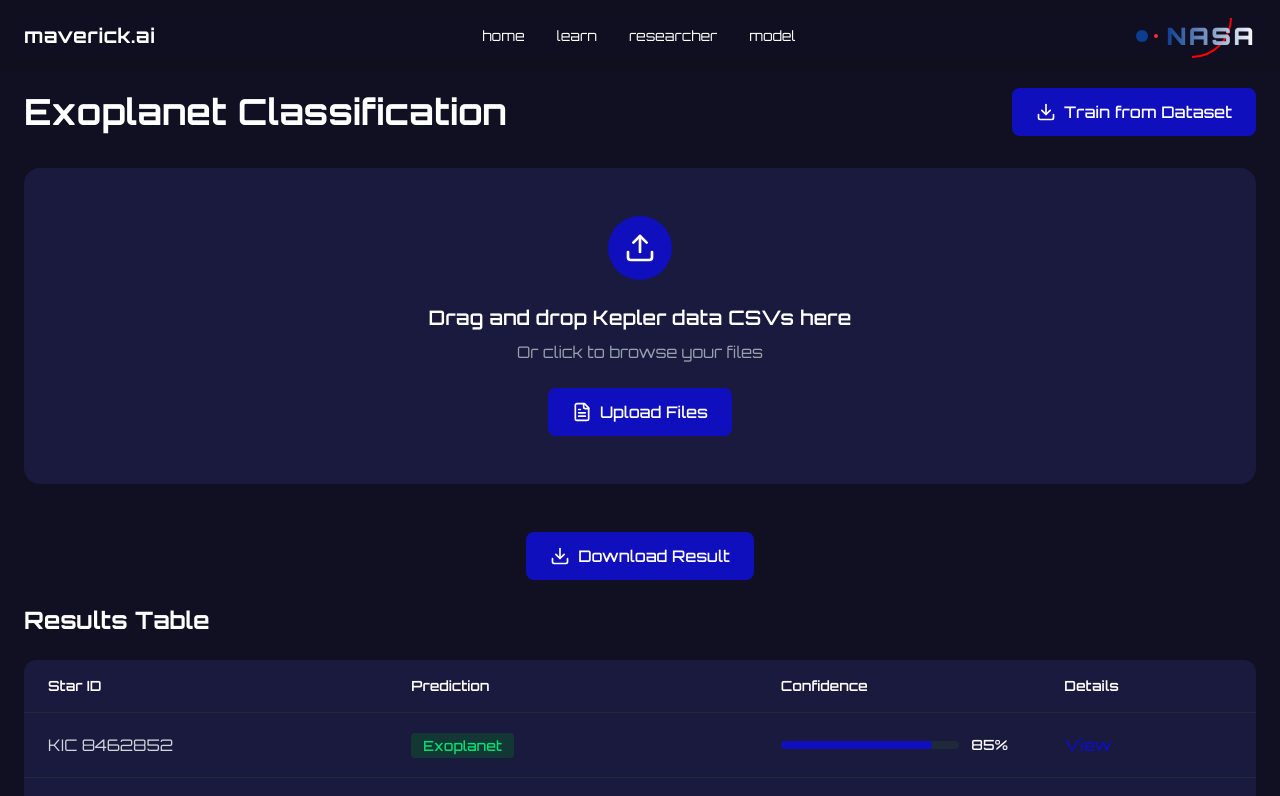
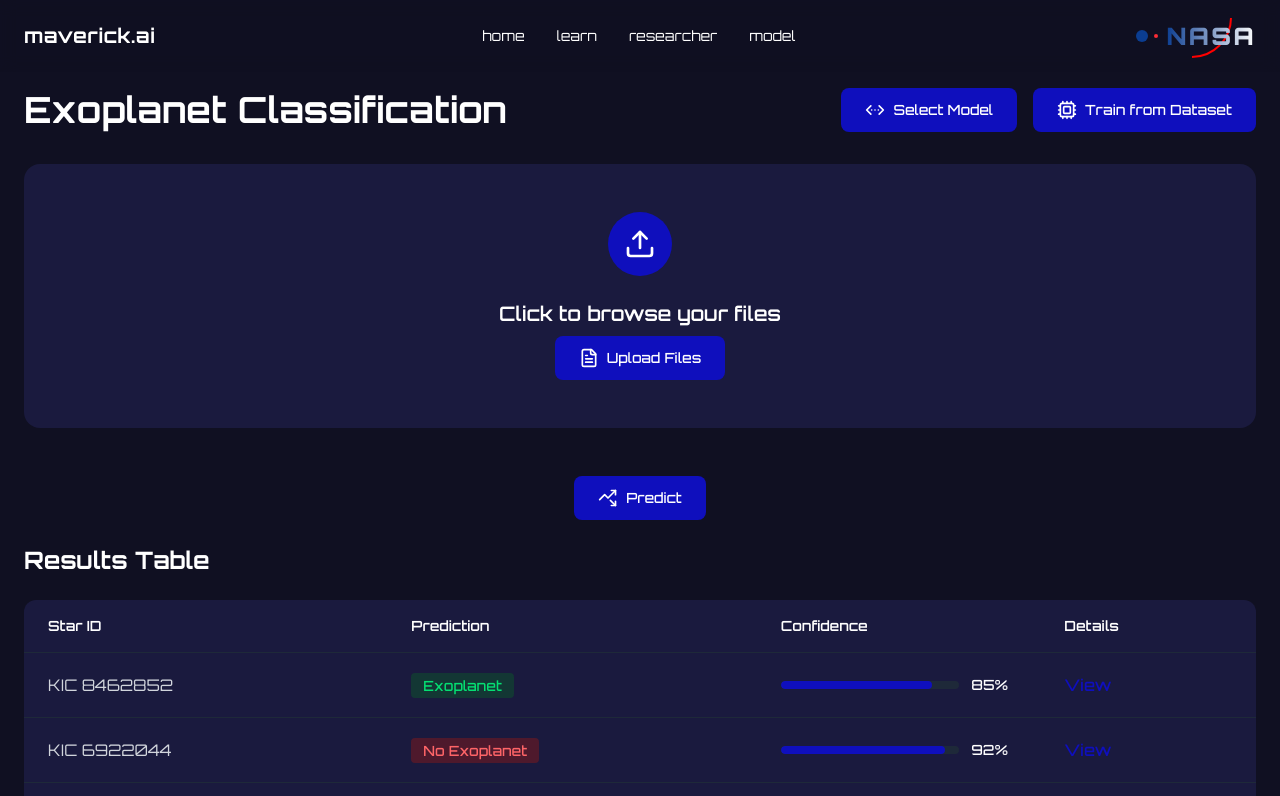
Before and after one commit to Ekow-Davis/NASA-model-frontend, a React (Vite) app in the folder mavericks/: page /researcher in a window 1280 px wide. Shown: the top 796 px of the page. Built offline with nearby package versions, Linux system fonts and the light colour scheme.

Commit message:
Buttons and routing

```diff
--- a/mavericks/src/pages/ResearcherPage.tsx
+++ b/mavericks/src/pages/ResearcherPage.tsx
@@ -1,6 +1,7 @@
 import React, { useState } from 'react';
-import { Upload, Download, FileText, CheckCircle } from 'lucide-react';
-import { Link } from 'react-router-dom';
+import { Upload, Download, FileText, CheckCircle, TrendingUpDown, ChevronsLeftRightEllipsis, Cpu } from 'lucide-react';
+import { Link, useNavigate } from 'react-router-dom';
+import ModelModal from '../components/ModelModal';
 
 interface UploadedFile {
   name: string;
@@ -37,6 +38,19 @@ const ProgressBar: React.FC<ProgressBarProps> = ({ percentage, color = '#0F0FBD'
 
 const ResearcherPage: React.FC = () => {
   const [uploadedFile, setUploadedFile] = useState<UploadedFile | null>(null);
+  const [isModalOpen, setIsModalOpen] = useState(false);
+  const [isLoading, setIsLoading] = useState(false);
+  const navigate = useNavigate();
+
+  const handleSelectModel = async (modelId: string) => {
+    console.log("Selected model:", modelId);
+    setIsLoading(true);
+    // Simulate model training delay
+    setTimeout(() => {
+      setIsLoading(false);
+      alert(`Model ${modelId} training initiated!`);
+    }, 2000);
+  }
   // const [filesProcessed] = useState<number>(12);
   // const [exoplanetsDetected] = useState<number>(5);
 
@@ -62,6 +76,23 @@ const ResearcherPage: React.FC = () => {
     console.log('Downloading results...');
   };
 
+  const handleTrainModel = () => {
+    console.log('Training model...');
+
+    if (!uploadedFile) {
+      alert('Please upload a dataset before training a model.');
+      return;
+    }
+    setIsLoading(true);
+
+    setTimeout(() => {
+      setIsLoading(false);
+      alert('Model training initiated!');
+      navigate('/model');
+    }, 2000);
+  }
+
+
   return (
     <div className="min-h-screen text-white pt-10" style={{ backgroundColor: '#101022' }}>
       {/* Header */}
@@ -72,14 +103,31 @@ const ResearcherPage: React.FC = () => {
         {/* Title and Download Button */}
         <div className="flex items-center justify-between mb-8">
           <h1 className="text-4xl font-bold">Exoplanet Classification</h1>
-          <button
-            // onClick={handleDownload}
-            className="flex items-center gap-2 px-6 py-3 rounded-lg font-medium transition-all hover:opacity-90"
-            style={{ backgroundColor: '#0F0FBD' }}
-          >
-            <Download size={20} />
-            Train from Dataset
-          </button>
+            <ModelModal
+              isOpen={isModalOpen}
+              onClose={() => setIsModalOpen(false)}
+              onSelectModel={handleSelectModel}
+              isLoading={isLoading}
+            />
+            <div className='flex gap-4'>
+              <button
+                onClick={() => setIsModalOpen(true)}
+                className="flex items-center gap-2 px-6 py-3 rounded-lg font-medium text-sm transition-all hover:opacity-90"
+                style={{ backgroundColor: '#0F0FBD' }}
+              >
+                <ChevronsLeftRightEllipsis size={20} />
+                Select Model
+              </button>
+              <button
+                onClick={handleTrainModel}
+                className="flex items-center gap-2 px-6 py-3 rounded-lg font-medium text-sm transition-all hover:opacity-90"
+                style={{ backgroundColor: '#0F0FBD' }}
+              >
+                <Cpu size={20} />
+                Train from Dataset
+              </button>
+            </div>
+
         </div>
 
         {/* Upload Section */}
@@ -88,11 +136,11 @@ const ResearcherPage: React.FC = () => {
             <div className="w-16 h-16 rounded-full flex items-center justify-center mb-6" style={{ backgroundColor: '#0F0FBD' }}>
               <Upload size={32} />
             </div>
-            <h2 className="text-xl font-semibold mb-2">Drag and drop Kepler data CSVs here</h2>
-            <p className="text-gray-400 mb-6">Or click to browse your files</p>
+            <h2 className="text-xl font-semibold mb-2">Click to browse your files</h2>
+
 
             <label htmlFor="file-upload" className="cursor-pointer">
-              <div className="flex items-center gap-2 px-6 py-3 rounded-lg font-medium transition-all hover:opacity-90" style={{ backgroundColor: '#0F0FBD' }}>
+              <div className="flex items-center gap-2 px-6 py-3 rounded-lg font-medium text-sm transition-all hover:opacity-90" style={{ backgroundColor: '#0F0FBD' }}>
                 <FileText size={20} />
                 Upload Files
               </div>
@@ -118,11 +166,11 @@ const ResearcherPage: React.FC = () => {
         <div className='justify-center flex m-6'>
           <button
             onClick={handleDownload}
-            className="flex items-center gap-2 px-6 py-3 rounded-lg font-medium transition-all hover:opacity-90"
+            className="flex items-center gap-2 px-6 py-3 rounded-lg font-medium text-sm transition-all hover:opacity-90"
             style={{ backgroundColor: '#0F0FBD' }}
           >
-            <Download size={20} />
-            Download Result
+            <TrendingUpDown size={20} />
+            Predict
           </button>
         </div>
 
@@ -195,7 +243,7 @@ const ResearcherPage: React.FC = () => {
         <div className='justify-center flex mt-12'>
           <button
             // onClick={handleDownload}
-            className="flex items-center gap-2 px-6 py-3 rounded-lg font-medium transition-all hover:opacity-90"
+            className="flex items-center gap-2 px-6 py-3 rounded-lg font-medium text-sm transition-all hover:opacity-90"
             style={{ backgroundColor: '#0F0FBD' }}
           >
             <Download size={20} />
```
Also changed, not shown: mavericks/src/components/main.tsx (line endings or trailing spaces).
